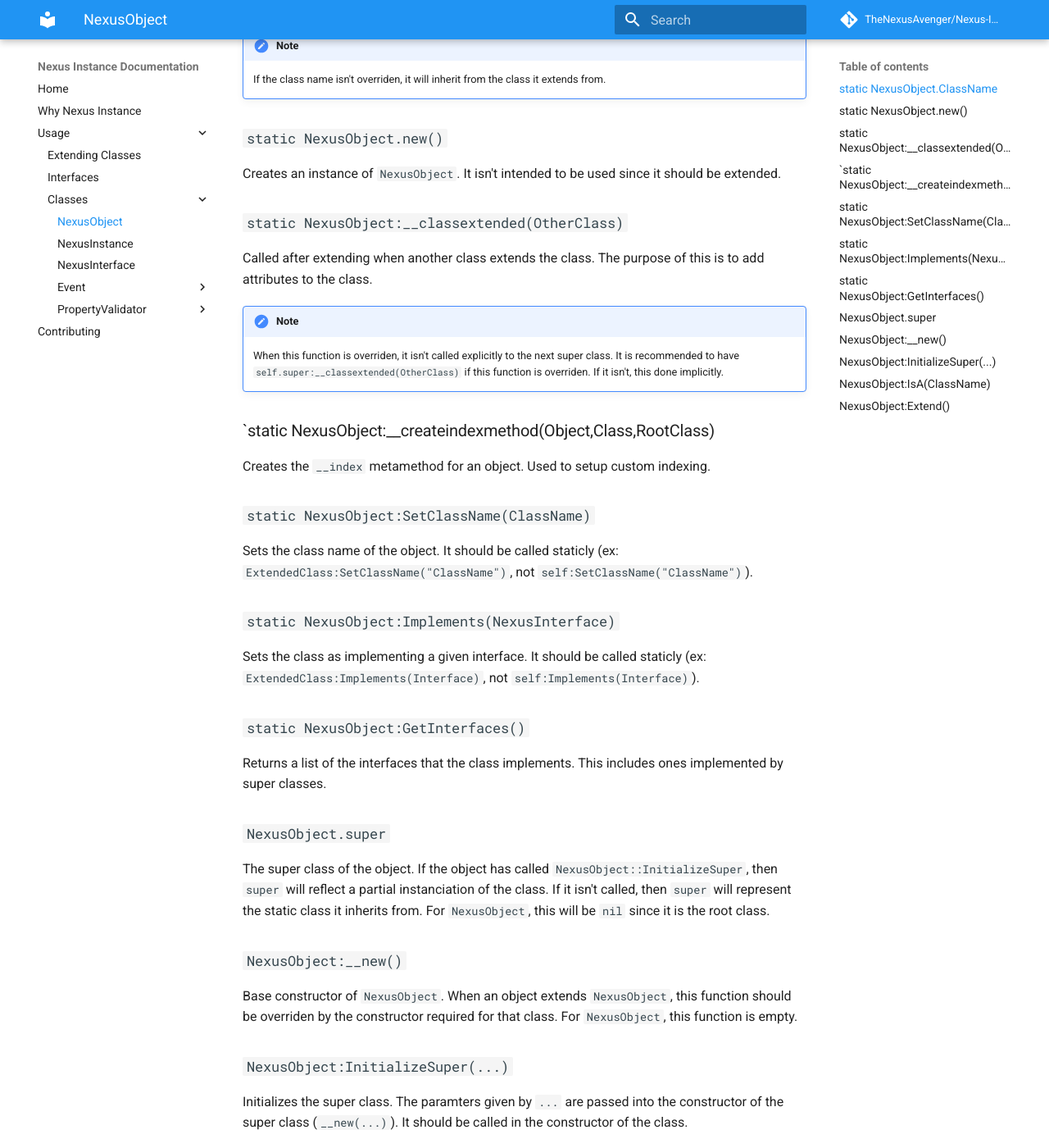
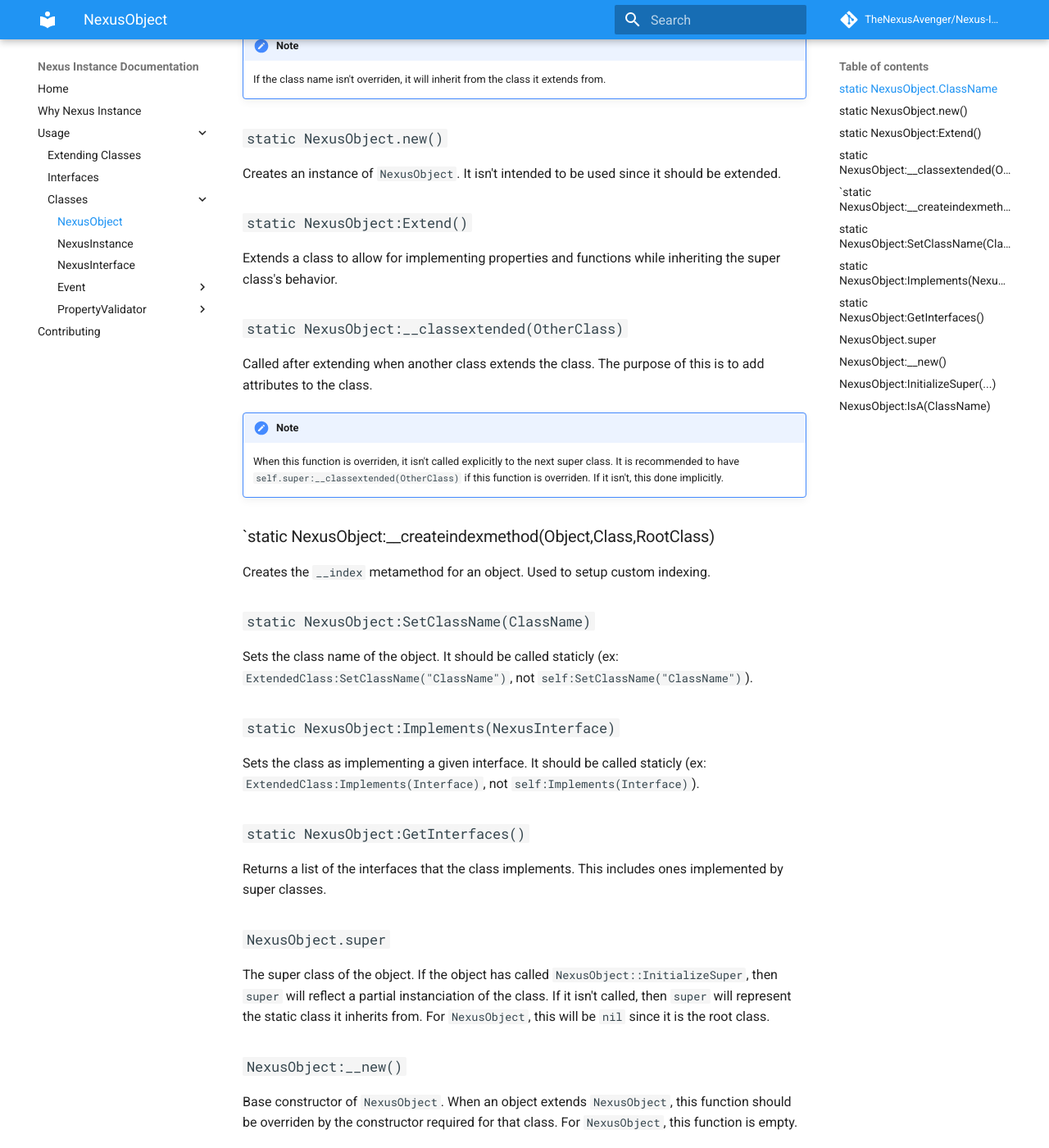
Before and after one commit to TheNexusAvenger/Nexus-Instance, an MkDocs documentation site: the page built from docs/getting-started/classes/nexusobject.md, in a window 1280 px wide and 1400 px high, scrolled down 343 px. Shown: the whole window at 82% size. Built offline with MkDocs 1.6.1 and Material for MkDocs 9.7.7, drawn with Linux system fonts in a browser that asks for light colours; comment, search, counter and statistics services are not loaded; some of the changed text lies outside the part shown.

Commit message:
Fixed NexusObject::Extend in docs not saying it is static

```diff
--- a/docs/getting-started/classes/nexusobject.md
+++ b/docs/getting-started/classes/nexusobject.md
@@ -17,6 +17,10 @@ be `"NexusObject"`, but isn't locked.
 ### `static NexusObject.new()`
 Creates an instance of `NexusObject`. It isn't intended
 to be used since it should be extended.
+
+### `static NexusObject:Extend()`
+Extends a class to allow for implementing properties and
+functions while inheriting the super class's behavior.
 
 ### `static NexusObject:__classextended(OtherClass)`
 Called after extending when another class extends
```
Also changed, not shown: other parts of docs/getting-started/classes/nexusobject.md (+0 -4 lines).
